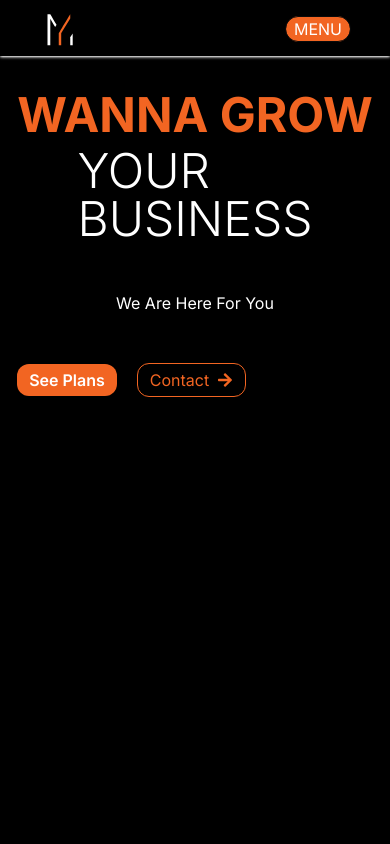
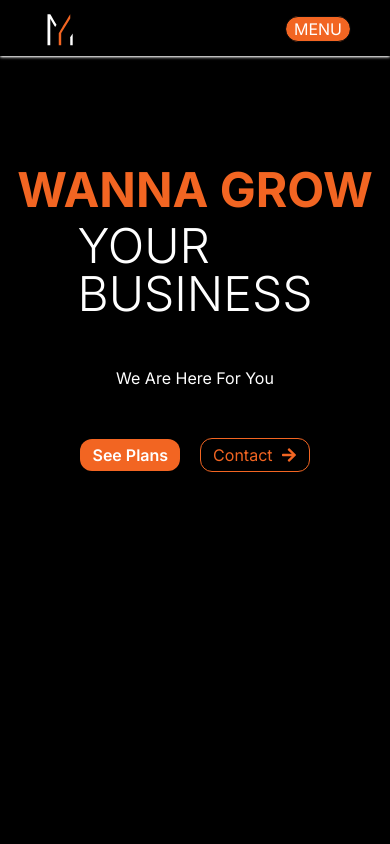
Before and after one commit to thetitasghosh/Your-Maker-Agency, a Next.js app: page / in a window 390 px wide. Shown: the top 844 px of the page. Built offline with nearby package versions, Linux system fonts and the light colour scheme.

Commit message:
adjust responsive

```diff
--- a/src/components/section/HeroSection.jsx
+++ b/src/components/section/HeroSection.jsx
@@ -57,18 +57,18 @@ const HeroSection = () => {
   return (
     <div className="redd mt-10 flex min-h-screen w-screen flex-col items-center justify-evenly laptop:flex-row">
       <div className="redd flex h-full w-fit flex-col items-center justify-center gap-12 desktop:w-[50rem]">
-        <div className="redd flex h-fit w-full flex-col items-center justify-center gap-2 text-5xl uppercase laptop:items-start laptop:text-7xl desktop:text-8xl">
+        <div className="redd pt-28 laptop:pt-0 flex h-fit w-full flex-col items-center justify-center gap-2 text-5xl uppercase laptop:items-start tablet:text-6xl laptop:text-7xl desktop:text-8xl">
           <h1 className="split-text-yourmaker font-bold text-yourMaker">
             wanna grow
           </h1>
           <h1 className="split-text-yourmaker font-light">your business</h1>
         </div>
         <div className="flex w-full items-center justify-center capitalize laptop:justify-start">
-          <h1 className="split-text-sum laptop:text-4xl desktop:text-5xl">
+          <h1 className="split-text-sum  laptop:text-4xl desktop:text-5xl">
             we are here for you
           </h1>
         </div>
-        <div className="reddd flex w-full items-center justify-start gap-5 laptop:items-center">
+        <div className="redd flex w-full items-center  justify-center gap-5 laptop:justify-start">
           <button className="Btn1 rounded-xl bg-yourMaker p-1 px-3 font-semibold text-white">
             <Link href={"#plansection"}>See Plans</Link>
           </button>
```
